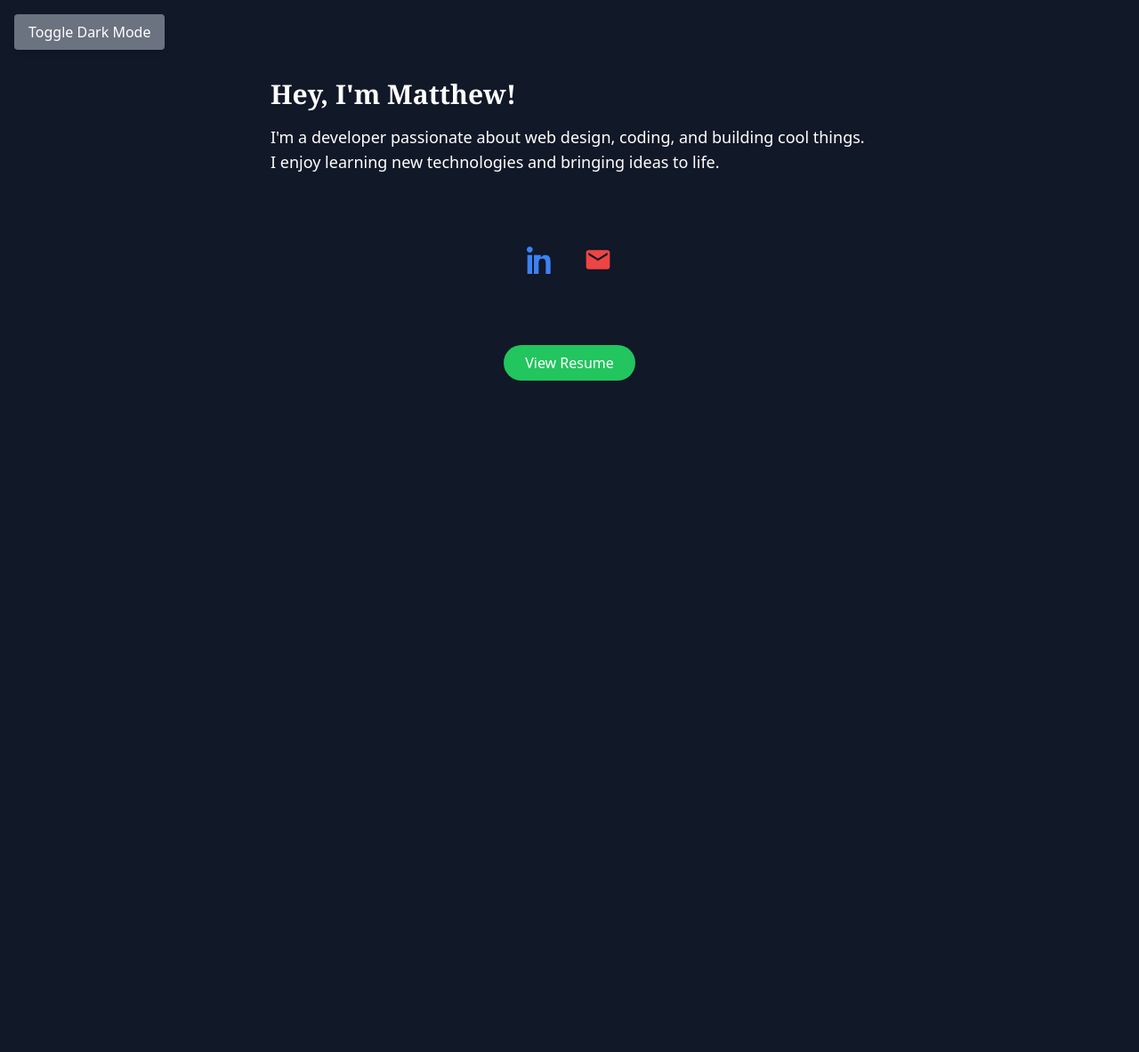
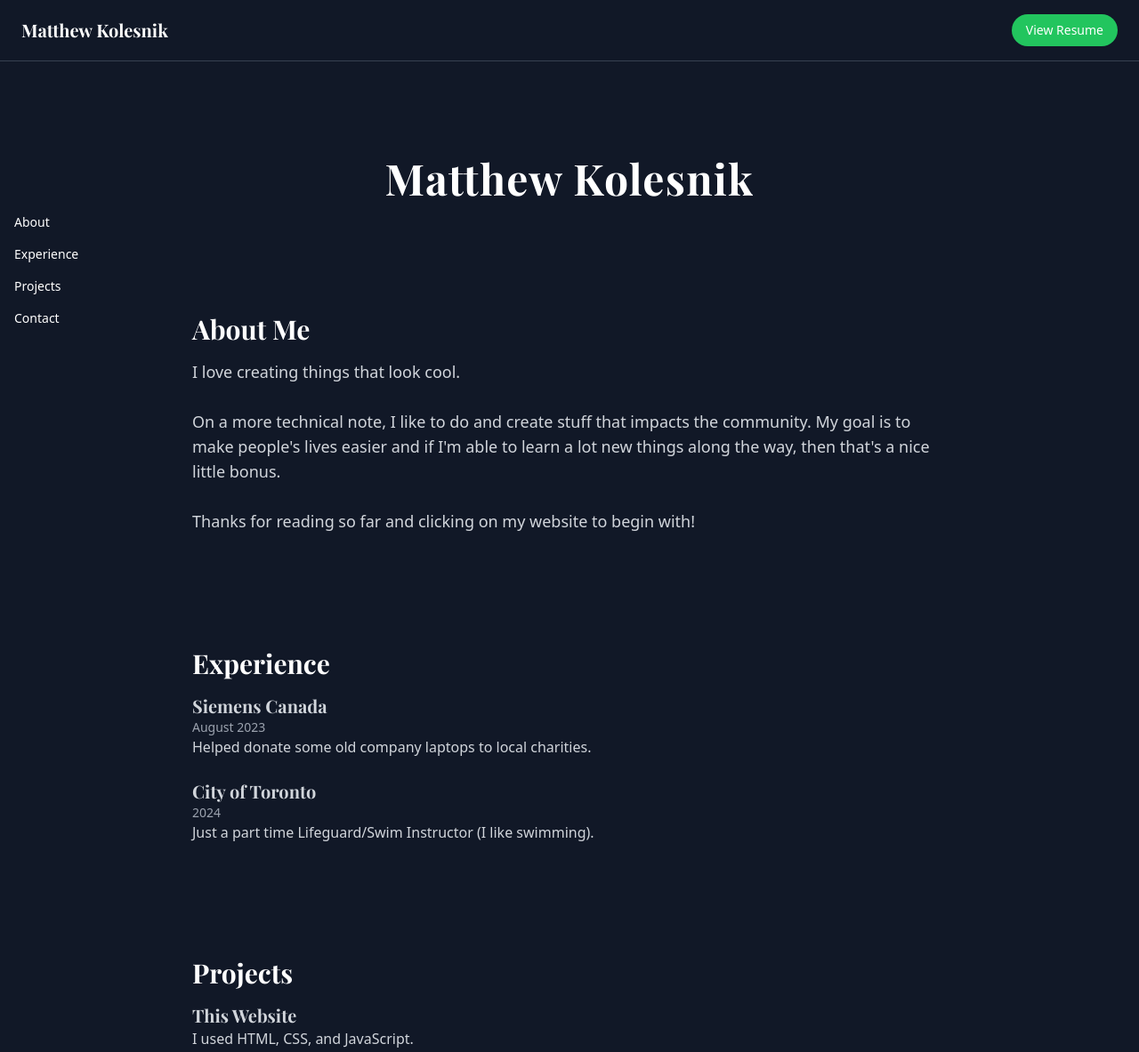
Before and after one commit to MattheKole/personal-website, a plain HTML site: page index.html in a window 1280 px wide. Shown: the top 1183 px of the page at 89% size. Before the commit the page ends 800 px from the top, so only its background shows below. Drawn offline with nearby package versions, Linux system fonts and the light colour scheme.

Commit message:
entire redesign hope people like it

```diff
--- a/index.html
+++ b/index.html
@@ -2,59 +2,123 @@
 <html lang="en">
 <head>
   <meta charset="UTF-8" />
-  <meta name="viewport" content="width=device-width, initial-scale=1.0" />
+  <meta name="viewport" content="width=device-width, initial-scale=1.0"/>
   <title>Matthew Kolesnik | Portfolio</title>
-  <!-- Tailwind CSS for styling -->
+  <link href="https://fonts.googleapis.com/css2?family=Playfair+Display:wght@500;700&family=Poppins:wght@300;400;600&display=swap" rel="stylesheet">
   <script src="https://cdn.tailwindcss.com"></script>
-  <link rel="stylesheet" href="style.css" />
+  <style>
+    html {
+      scroll-behavior: smooth;
+    }
+    .sidebar {
+      top: 30%;
+    }
+  </style>
+  <style>
+  body {
+    font-family: 'Poppins', sans-serif;
+  }
+  h1, h2, h3 {
+    font-family: 'Playfair Display', serif;
+  }
+</style>
+
 </head>
-<body class="bg-gray-900 text-white font-sans min-h-screen relative p-10">
+<body class="bg-gray-900 text-white font-sans">
 
-  <!-- Dark mode toggle button fixed top-left -->
-  <button id="darkModeToggle" class="fixed top-4 left-4 bg-gray-500 text-white px-4 py-2 rounded shadow-md hover:bg-gray-600 transition">
-    Toggle Dark Mode
-  </button>
+  <!-- Sticky Header -->
+  <header class="fixed top-0 left-0 w-full bg-gray-900 border-b border-gray-700 z-50 px-6 py-4 flex justify-between items-center">
+    <h1 class="text-xl font-bold">Matthew Kolesnik</h1>
+    <a href="resume.pdf" target="_blank" class="text-sm bg-green-500 hover:bg-green-600 px-4 py-2 rounded-full transition">
+      View Resume
+    </a>
+  </header>
 
-  <!-- Body text -->
-  <section class="mt-12 max-w-2xl mx-auto">
-    <h2 class="text-3xl font-extrabold mb-4 font-serif text-white">Hey, I'm Matthew!</h2>
-    <p class="text-lg text-white">
-      I'm a developer passionate about web design, coding, and building cool things. I enjoy learning new technologies and bringing ideas to life.
+  <!-- Sidebar Navigation -->
+  <nav class="hidden md:flex flex-col fixed left-4 sidebar space-y-4 z-40">
+    <a href="#about" class="text-sm hover:text-green-400 transition">About</a>
+    <a href="#experience" class="text-sm hover:text-green-400 transition">Experience</a>
+    <a href="#projects" class="text-sm hover:text-green-400 transition">Projects</a>
+    <a href="#contact" class="text-sm hover:text-green-400 transition">Contact</a>
+  </nav>
+
+  <!-- Main Content -->
+  <main class="pt-24 px-6 max-w-4xl mx-auto space-y-32">
+
+<!-- My name -->
+    <section class="text-center mt-20">
+  <h1 class="text-5xl font-extrabold tracking-wide mb-4">Matthew Kolesnik</h1>
+</section>
+
+    <!-- About Section -->
+    <section id="about">
+      <h2 class="text-3xl font-bold mb-4">About Me</h2>
+      <p class="text-gray-300 text-lg">
+        I love creating things that look cool.
+        <br>
+        <br>
+        On a more technical note, I like to do and create stuff that impacts the community. My goal is to make people's lives easier and if I'm able to learn a lot new things along the way, then that's a nice little bonus.
+        <br>
+        <br>
+        Thanks for reading so far and clicking on my website to begin with!
       </p>
     </section>
 
+    <!-- Experience Section -->
+    <section id="experience">
+      <h2 class="text-3xl font-bold mb-4">Experience</h2>
+      <div class="space-y-6 text-gray-300">
+        <div>
+          <h3 class="text-xl font-semibold">Siemens Canada</h3>
+          <p class="text-sm text-gray-400">August 2023</p>
+          <p>Helped donate some old company laptops to local charities.</p>
+        </div>
+        <div>
+          <h3 class="text-xl font-semibold">City of Toronto</h3>
+          <p class="text-sm text-gray-400">2024</p>
+          <p>Just a part time Lifeguard/Swim Instructor (I like swimming).</p>
+        </div>
+      </div>
+    </section>
+
+    <!-- Projects Section -->
+    <section id="projects">
+      <h2 class="text-3xl font-bold mb-4">Projects</h2>
+      <div class="space-y-6 text-gray-300">
+        <div>
+          <h3 class="text-xl font-semibold">This Website</h3>
+          <p>I used HTML, CSS, and JavaScript.</p>
+        </div>
+        <div>
+          <h3 class="text-xl font-semibold">Course Management System</h3>
+          <p>Planning courses is hard so I made a project with some friends to help do that.</p>
+        </div>
+      </div>
+    </section>
+
     <!-- Contact Section -->
-  <footer class="mt-20 flex justify-center space-x-8 text-white">
-    <!-- LinkedIn Icon with link -->
-    <a href="https://www.linkedin.com/in/matthew-kolesnik-652213323/" target="_blank" rel="noopener noreferrer" class="hover:text-blue-400 transition">
-      <svg xmlns="http://www.w3.org/2000/svg" class="h-8 w-8 text-blue-500" fill="currentColor" viewBox="0 0 24 24">
+    <section id="contact" class="text-center">
+      <h2 class="text-3xl font-bold mb-6">Let's Connect</h2>
+      <p class="text-gray-300 mb-6">Feel free to reach out via email or connect on LinkedIn.</p>
+      <div class="flex justify-center space-x-6 text-white">
+        <!-- LinkedIn -->
+        <a href="https://www.linkedin.com/in/matthew-kolesnik-652213323/" target="_blank" class="hover:text-blue-400 transition">
+          <svg xmlns="http://www.w3.org/2000/svg" class="h-8 w-8" fill="currentColor" viewBox="0 0 24 24">
             <path d="M4.98 3.5C4.98 4.88 3.86 6 2.5 6S0 4.88 0 3.5 1.12 1 2.5 1s2.48 1.12 2.48 2.5zM.5 8h4V24h-4V8zm7.5 0h3.8v2.2h.1c.5-.9 1.7-2.2 3.6-2.2 3.8 0 4.5 2.5 4.5 5.7V24h-4v-8.3c0-2-.04-4.6-2.8-4.6-2.8 0-3.2 2.2-3.2 4.5V24h-4V8z"/>
           </svg>
         </a>
-
-    <!-- Email Icon with tooltip -->
-    <div class="inline-block mx-4 relative group">
-      <a href="mailto:matthew.kolesnik@gmail.com" class="text-white hover:text-gray-300">
-        <svg xmlns="http://www.w3.org/2000/svg" class="h-8 w-8 text-red-500" viewBox="0 0 24 24" fill="currentColor">
+        <!-- Email -->
+        <a href="mailto:matthew.kolesnik@gmail.com" class="hover:text-red-500 transition" title="Matthew.kolesnik@gmail.com">
+          <svg xmlns="http://www.w3.org/2000/svg" class="h-8 w-8" viewBox="0 0 24 24" fill="currentColor">
             <path d="M20 4H4c-1.1 0-2 .9-2 2v12c0 1.1.9 2
                      2 2h16c1.1 0 2-.9 2-2V6c0-1.1-.9-2-2-2zm0
                      4l-8 5-8-5V6l8 5 8-5v2z" />
           </svg>
         </a>
-      <!-- Tooltip -->
-      <div class="absolute bottom-10 left-1/2 transform -translate-x-1/2 bg-gray-700 text-white text-sm px-3 py-1 rounded opacity-0 group-hover:opacity-100 transition">
-        matthew.kolesnik@gmail.com
       </div>
-    </div>
-  </footer>
+    </section>
 
-  <!-- Resume Button -->
-  <footer class="mt-20 text-center pb-10">
-    <a href="resume.pdf" target="_blank" rel="noopener noreferrer" class="inline-block bg-green-500 hover:bg-green-600 text-white px-6 py-2 rounded-full transition">
-      View Resume
-    </a>
-  </footer>
+  </main>
 
-  <script src="script.js"></script>
 </body>
 </html>
```
Lines whose indentation alone changed are shown as unchanged.
